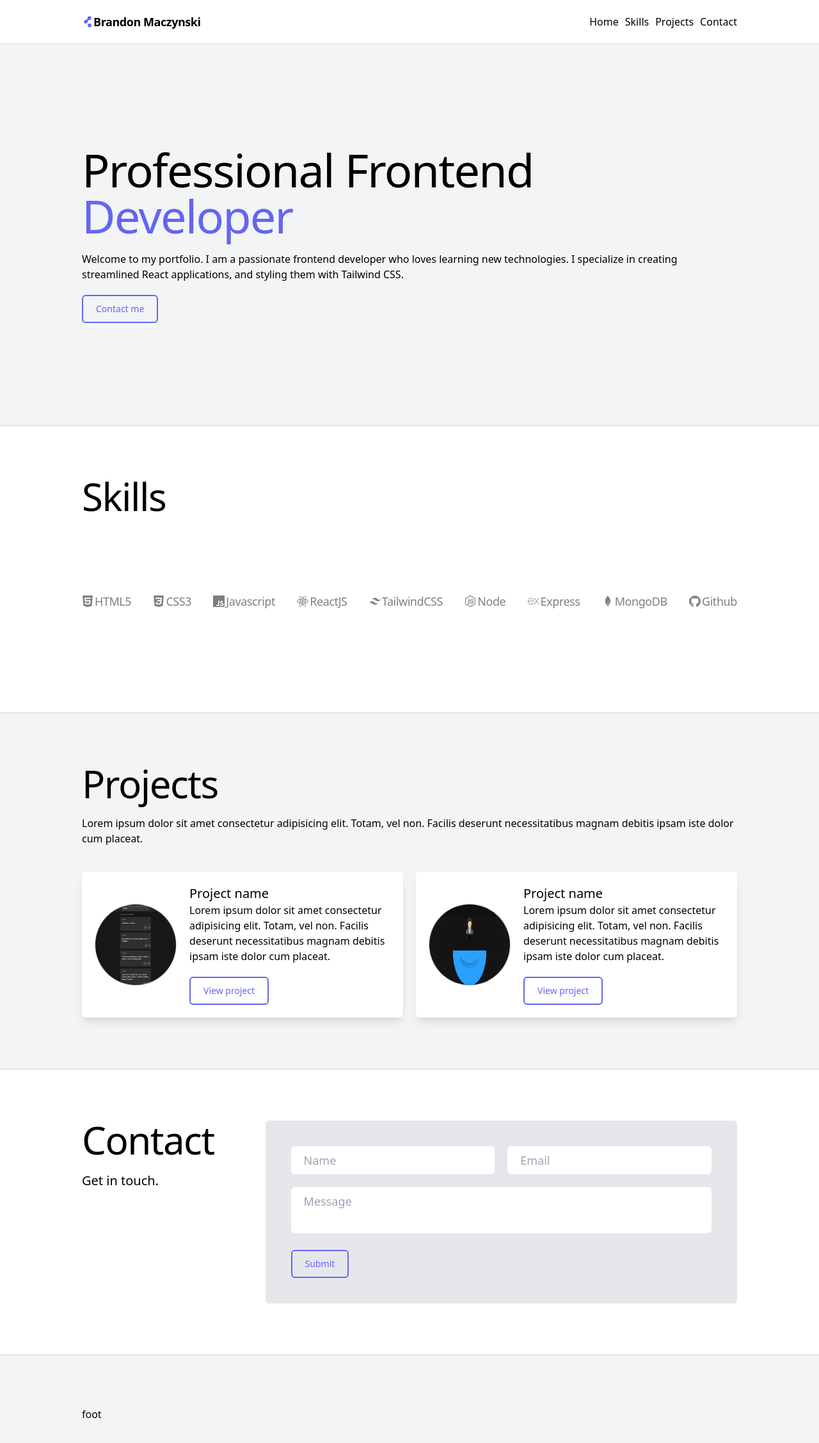
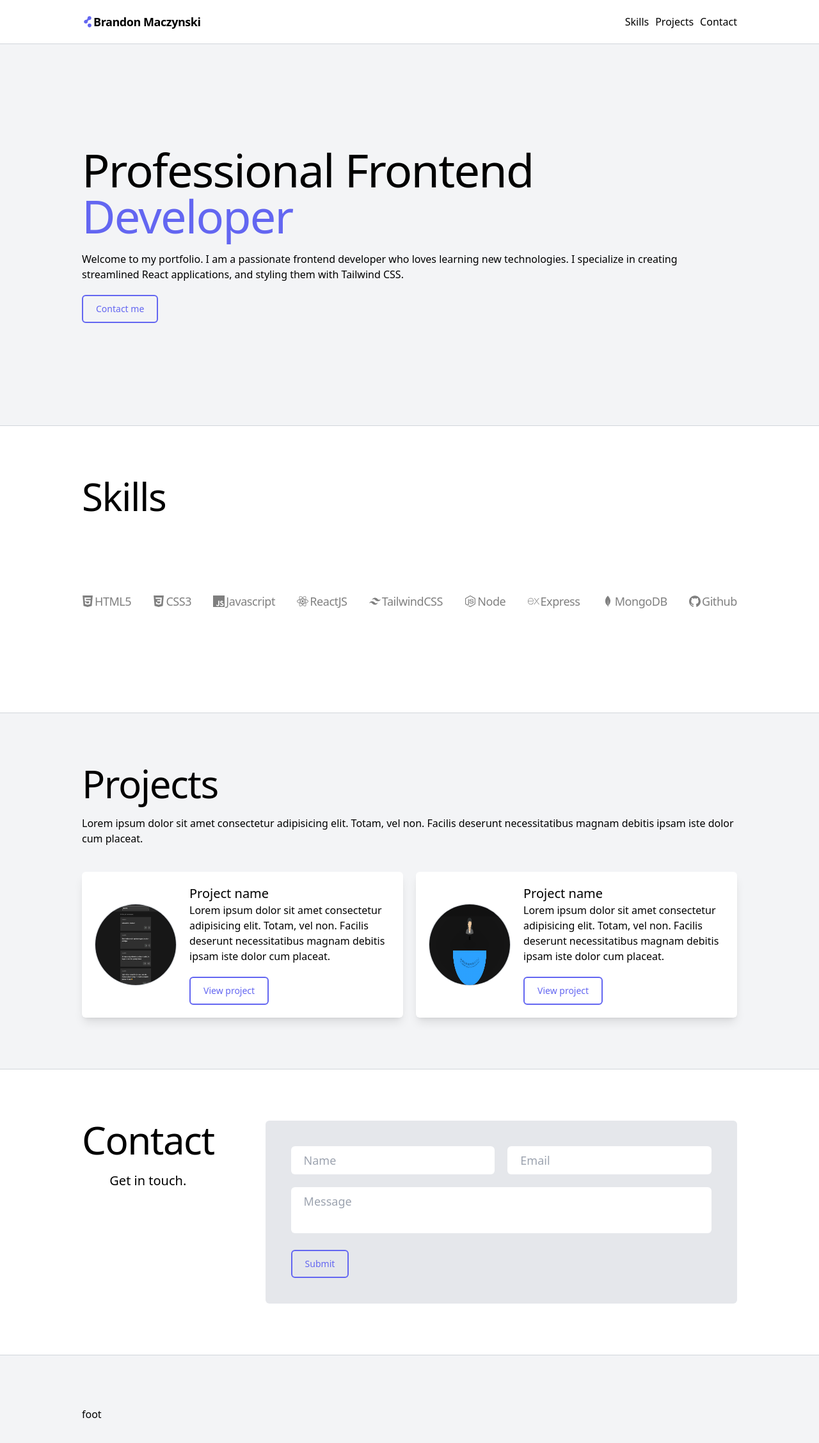
Before and after one commit to Goastio/portfolio-v3, a React (Create React App) app: page / in a window 1280 px wide. Shown: the top 2256 px of the page at 64% size. Built offline with nearby package versions, Linux system fonts and the light colour scheme.

Commit message:
css fixes

```diff
--- a/src/components/Navbar.js
+++ b/src/components/Navbar.js
@@ -9,12 +9,6 @@ const Navbar = () => {
           <div className="font-bold tracking-tight">Brandon Maczynski</div>
         </div>
         <div className="flex gap-2.5">
-          <a
-            className="link link-underline link-underline-black text-black"
-            href="/"
-          >
-            Home
-          </a>
           <a
             className="link link-underline link-underline-black text-black"
             href="/"
--- a/src/sections/Contact.js
+++ b/src/sections/Contact.js
@@ -5,7 +5,7 @@ const Contact = () => {
   return (
     <section id="contact" className="bg-white py-20">
       <div className="flex sm:flex-row flex-col max-w-screen-lg mx-auto w-full gap-20">
-        <div>
+        <div className="flex flex-col items-center">
           <h3 className="text-6xl font-medium tracking-tight mb-5">Contact</h3>
           <h2 className="text-xl">Get in touch.</h2>
         </div>
```
